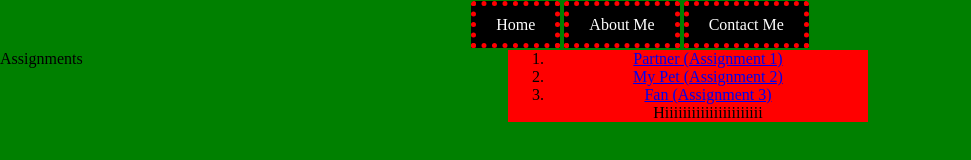
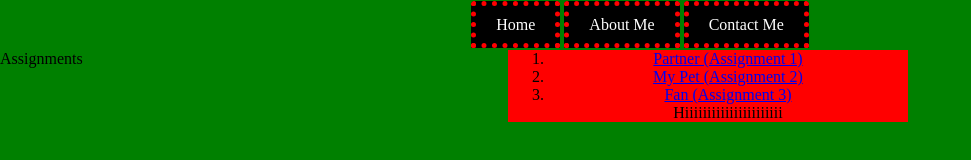
Before and after one commit to KennyHooper/portfolio, a plain HTML site: page index.html in a window 1280 px wide. Shown: the whole page, without its empty margins (0-971 px from the left). Drawn offline with Linux system fonts and the light colour scheme.

Commit message:
adjusted assignment links

```diff
--- a/index.html
+++ b/index.html
@@ -26,17 +26,15 @@
   </div>
 
 
-  <div class="assign">
+  <div >
 
-    Assignments
-
-  </div>
-
-  <div class="assignmentList ">
+    <p class="assign">Assignments</p>
 
 
 
-    <ol><li><a href="pages/partner.html">Partner (Assignment 1)</a></li>
+
+
+    <ol class="assignmentList "><li><a href="pages/partner.html">Partner (Assignment 1)</a></li>
     <li><a href="pages/my_pet.html">My Pet (Assignment 2)</a></li>
     <li><a href="pages/fan.html">Fan (Assignment 3)</a></li>
     Hiiiiiiiiiiiiiiiiiiiiii
```
